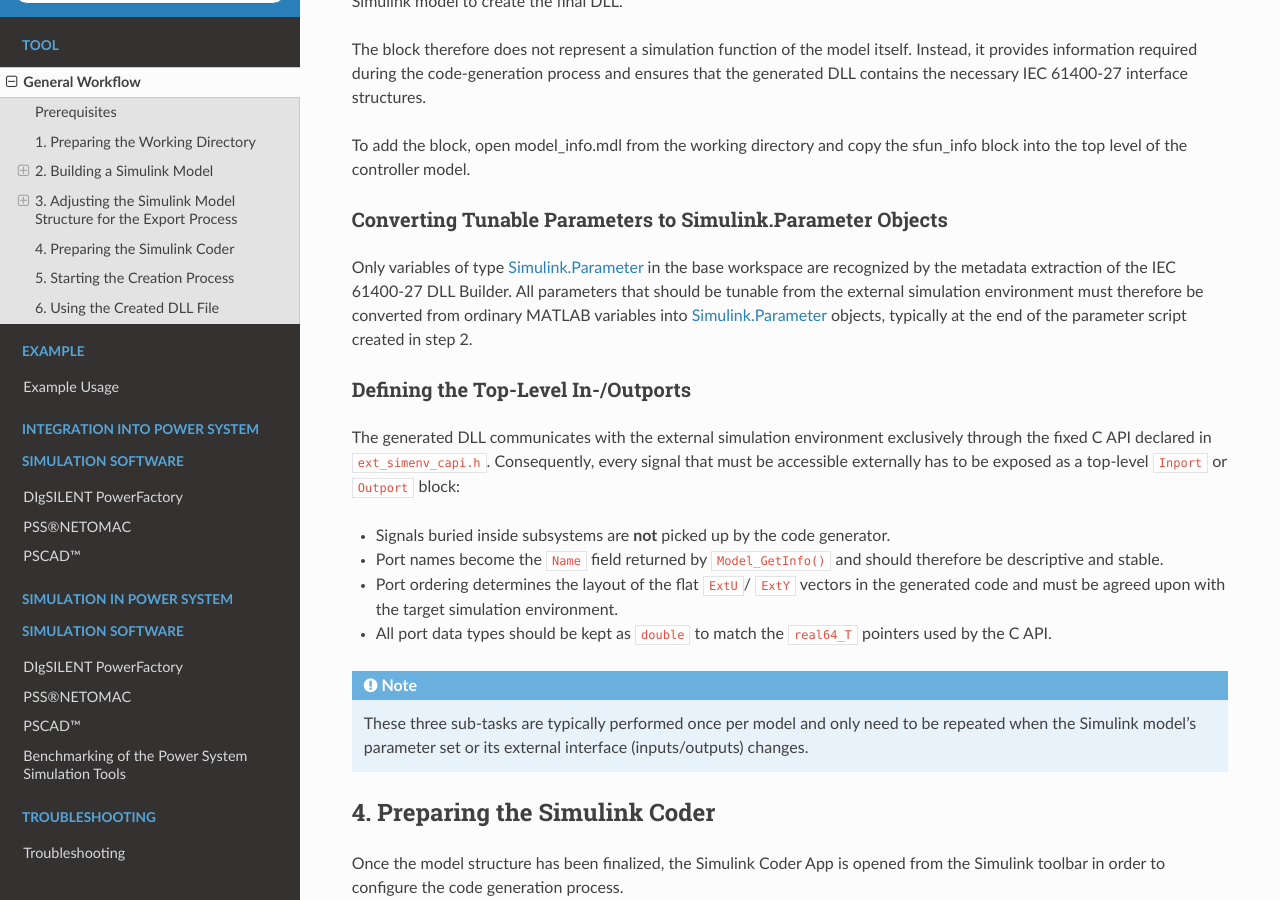
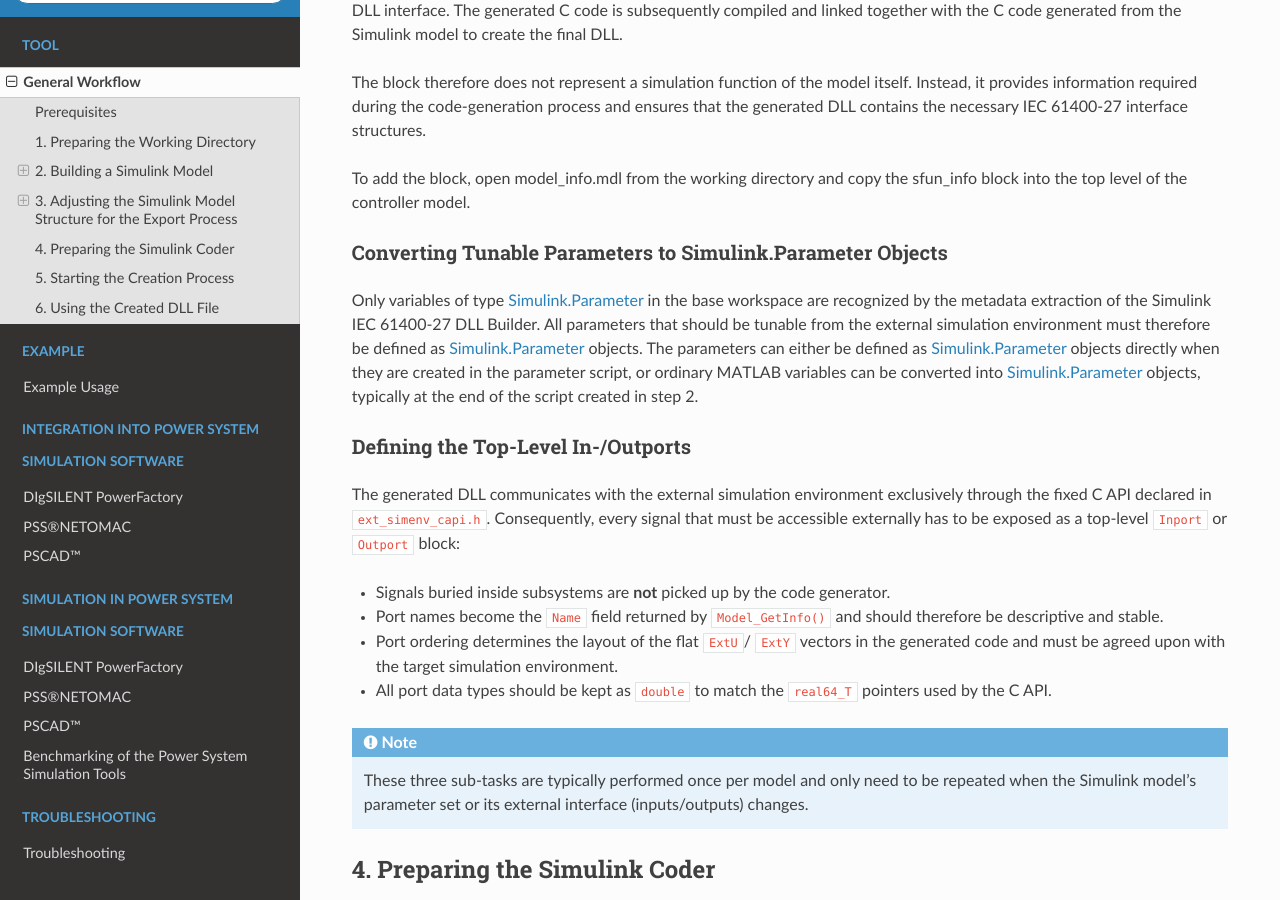
Before and after one commit to Institute-of-Electrical-Energy-Systems/SIMULINK_DLL_Builder, a Sphinx documentation site: the page built from docs/How_to_use.rst, in a window 1280 px wide and 900 px high, scrolled down 3693 px. Built offline with Sphinx 7.4.7 and the Read the Docs theme 3.1.0, drawn with Linux system fonts in a browser that asks for light colours; formulas are drawn with MathJax 3; some of the changed text lies outside the part shown.

Commit message:
How_to_use.rst
doc(how_to_use): update

```diff
--- a/docs/How_to_use.rst
+++ b/docs/How_to_use.rst
@@ -2,7 +2,7 @@
 General Workflow
 ################
 
-The IEC 61400-27 DLL Builder converts a Simulink-based model (e.g., a converter control model)
+The Simulink IEC 61400-27 DLL Builder converts a Simulink-based model (e.g., a converter control model)
 into a standardized, self-contained DLL that can be used as an external model in power system
 simulation tools such as PSS®NETOMAC, DIgSILENT PowerFactory, or PSCAD™.
 
@@ -13,7 +13,7 @@
    :alt: Overview of the six-step workflow
    :target: _images/iec61400_27_builder_workflow.png
 
-   Figure 1: Overview of the six-step workflow of the IEC 61400-27 Builder.
+   Figure 1: Overview of the six-step workflow of the Simulink IEC 61400-27 Builder.
 
 .. note::
 
@@ -73,6 +73,8 @@
 | `sfun_info.mexw64`                | Compiled S-Function that triggers `sfun_info.tlc` during code generation.                                                    |
 +-----------------------------------+------------------------------------------------------------------------------------------------------------------------------+
 | `sfun_info.tlc`                   | The TLC file generates the additional C source required for the controller DLL.                                              |
++-----------------------------------+------------------------------------------------------------------------------------------------------------------------------+
+| `model_info.mdl`                  | The Simulink model contains the sfun_info S-Function block.                                                                  |
 +-----------------------------------+------------------------------------------------------------------------------------------------------------------------------+
 
 .. note::
@@ -180,10 +182,11 @@
 ^^^^^^^^^^^^^^^^^^^^^^^^^^^^^^^^^^^^^^^^^^^^^^^^^^^^^^^^^^^
 
 Only variables of type `Simulink.Parameter <https://de.mathworks.com/help/simulink/slref/simulink.parameter.html>`_ in the base
-workspace are recognized by the metadata extraction of the IEC 61400-27 DLL Builder. All parameters that should be tunable from
-the external simulation environment must therefore be converted from ordinary MATLAB variables into
-`Simulink.Parameter <https://de.mathworks.com/help/simulink/slref/simulink.parameter.html>`_ objects, typically at the end of
-the parameter script created in step 2.
+workspace are recognized by the metadata extraction of the Simulink IEC 61400-27 DLL Builder. All parameters that should be tunable from
+the external simulation environment must therefore be defined as `Simulink.Parameter <https://de.mathworks.com/help/simulink/slref/simulink.parameter.html>`_ objects.
+The parameters can either be defined as `Simulink.Parameter <https://de.mathworks.com/help/simulink/slref/simulink.parameter.html>`_ objects directly when they are created in the parameter script,
+or ordinary MATLAB variables can be converted into `Simulink.Parameter <https://de.mathworks.com/help/simulink/slref/simulink.parameter.html>`_ objects, typically at the end of
+the script created in step 2.
 
 Defining the Top-Level In-/Outports
 ^^^^^^^^^^^^^^^^^^^^^^^^^^^^^^^^^^^
```
